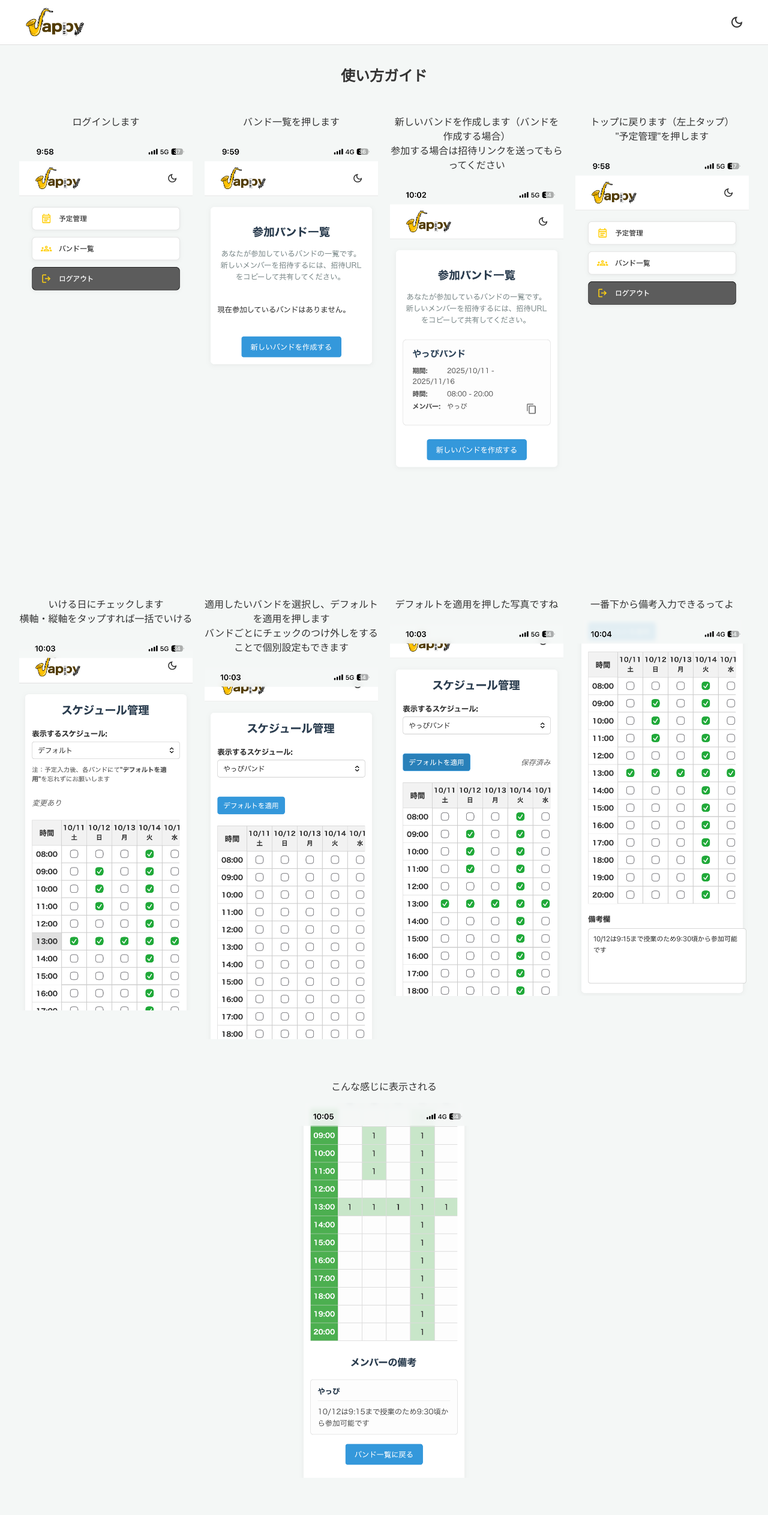
After one commit to yappippipiyya/Jappy, a Flask app: page /usage in a window 1280 px wide. The commit adds this page. Shown: the whole page at 60% size. Run offline with Flask 3, Linux system fonts and the light colour scheme; a user stored in the database is signed in.

Commit message:
usage追加

```diff
--- a/App/Views/main.py
+++ b/App/Views/main.py
@@ -93,3 +93,9 @@ def resist():
       return redirect(url_for("resist"))
 
   return render_template("resist.html", user_email=user_email)
+
+
+@app.route("/usage")
+@login_required
+def usage():
+  return render_template("usage.html")
--- /dev/null
+++ b/Src/static/css/usage.css
@@ -0,0 +1,53 @@
+/* usage.css */
+
+.usage-guide h1 {
+  text-align: center;
+  margin-bottom: 2rem;
+}
+
+.usage-guide ul {
+  display: flex;
+  flex-wrap: wrap;
+  justify-content: center; /* この行を追加 */
+  list-style: none;
+  padding: 0;
+  margin: 0;
+  gap: 20px; /* アイテム間の隙間 */
+}
+
+.usage-guide li {
+  width: calc(25% - 15px); /* 4列表示を基本とし、gapの値を考慮して調整 */
+  margin-bottom: 20px;
+}
+
+.usage-guide .step {
+  display: flex;
+  flex-direction: column;
+  align-items: center;
+  text-align: center;
+}
+
+.usage-guide .step img {
+  max-width: 100%;
+  height: auto;
+  margin-bottom: 10px;
+}
+
+/* レスポンシブ対応 */
+@media (max-width: 1024px) { /* タブレット表示用にブレークポイントを追加 */
+  .usage-guide li {
+    width: calc(33.333% - 14px);
+  }
+}
+
+@media (max-width: 768px) {
+  .usage-guide li {
+    width: calc(50% - 20px); /* 画面幅が768px以下で2列表示 */
+  }
+}
+
+@media (max-width: 480px) {
+  .usage-guide li {
+    width: 80%; /* 画面幅が480px以下で1列表示 */
+  }
+}
--- a/Src/templates/top.html
+++ b/Src/templates/top.html
@@ -22,6 +22,11 @@
         バンド一覧
       </a>
 
+      <a href="usage" class="nav-link">
+        <span class="material-symbols-outlined">help</span>
+        使い方
+      </a>
+
       <!-- ログアウト -->
       <a href="logout" class="nav-link logout">
         <span class="material-symbols-outlined">logout</span>
--- /dev/null
+++ b/Src/templates/usage.html
@@ -0,0 +1,77 @@
+<!DOCTYPE html>
+<html lang="ja">
+<head>
+  {% include "head.html" %}
+
+  <title>トップ</title>
+  <link rel="stylesheet" href="{{ url_for('static', filename='css/base.css') }}">
+  <link rel="stylesheet" href="{{ url_for('static', filename='css/usage.css') }}">
+</head>
+
+<body>
+  {% include "header.html" %}
+
+  <main class="container">
+    <section class="usage-guide">
+      <h1>使い方ガイド</h1>
+      <ul>
+        <li>
+          <div class="step">
+            <p class="description">ログインします</p>
+            <img src="{{ url_for('static', filename='images/01.png') }}" alt="手順1の画像">
+          </div>
+        </li>
+        <li>
+          <div class="step">
+            <p class="description">バンド一覧を押します</p>
+            <img src="{{ url_for('static', filename='images/02.png') }}" alt="手順2の画像">
+          </div>
+        </li>
+        <li>
+          <div class="step">
+            <p class="description">新しいバンドを作成します（バンドを作成する場合）<br>参加する場合は招待リンクを送ってもらってください</p>
+            <img src="{{ url_for('static', filename='images/03.png') }}" alt="手順3の画像">
+          </div>
+        </li>
+        <li>
+          <div class="step">
+            <p class="description">トップに戻ります（左上タップ）<br>"予定管理"を押します</p>
+            <img src="{{ url_for('static', filename='images/01.png') }}" alt="手順1の画像">
+          </div>
+        </li>
+        <li>
+          <div class="step">
+            <p class="description">いける日にチェックします<br>横軸・縦軸をタップすれば一括でいける</p>
+            <img src="{{ url_for('static', filename='images/04.png') }}" alt="手順4の画像">
+          </div>
+        </li>
+        <li>
+          <div class="step">
+            <p class="description">適用したいバンドを選択し、デフォルトを適用を押します<br>バンドごとにチェックのつけ外しをすることで個別設定もできます</p>
+            <img src="{{ url_for('static', filename='images/05.png') }}" alt="手順5の画像">
+          </div>
+        </li>
+        <li>
+          <div class="step">
+            <p class="description">デフォルトを適用を押した写真ですね</p>
+            <img src="{{ url_for('static', filename='images/06.png') }}" alt="手順6の画像">
+          </div>
+        </li>
+        <li>
+          <div class="step">
+            <p class="description">一番下から備考入力できるってよ</p>
+            <img src="{{ url_for('static', filename='images/07.png') }}" alt="手順7の画像">
+          </div>
+        </li>
+        <li>
+          <div class="step">
+            <p class="description">こんな感じに表示される</p>
+            <img src="{{ url_for('static', filename='images/08.png') }}" alt="手順8の画像">
+          </div>
+        </li>
+      </ul>
+    </section>
+  </main>
+
+</body>
+</html>
```
Also changed, not shown: Src/static/images/01.PNG (added), Src/static/images/02.PNG (added), Src/static/images/03.PNG (added), Src/static/images/04.PNG (added), Src/static/images/05.PNG (added), Src/static/images/06.PNG (added), Src/static/images/07.PNG (added), Src/static/images/08.PNG (added).
